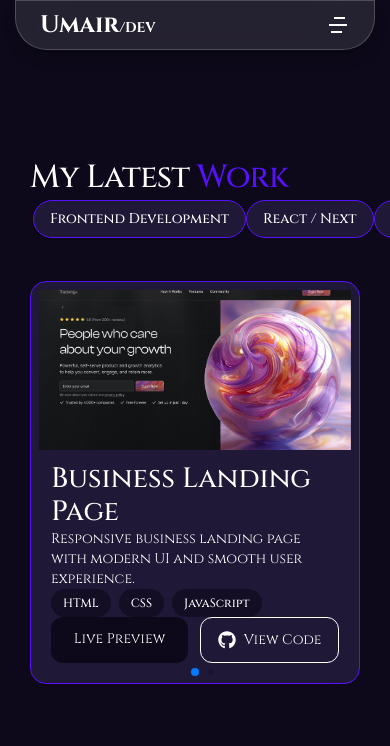
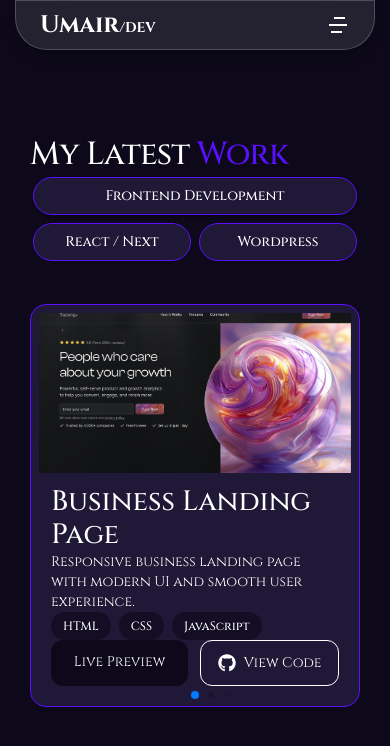
Before and after one commit to Umair-dev55/umair-ali-dev, a Next.js app: page /work in a window 390 px wide. Shown: the top 746 px of the page. Built offline with nearby package versions, Linux system fonts and the light colour scheme.

Commit message:
tab responsive

```diff
--- a/src/app/(Pages)/work/page.jsx
+++ b/src/app/(Pages)/work/page.jsx
@@ -133,7 +133,7 @@ const work = () => {
         </h2>
 
         <Tabs defaultValue={categories[0]} className="w-full flex flex-col">
-          <TabsList className="">
+          <TabsList className="flex flex-wrap gap-2">
             {categories.map((category) => (
               <TabsTrigger
                 className="custom-border px-4 py-2 border-accent rounded-full"
```
